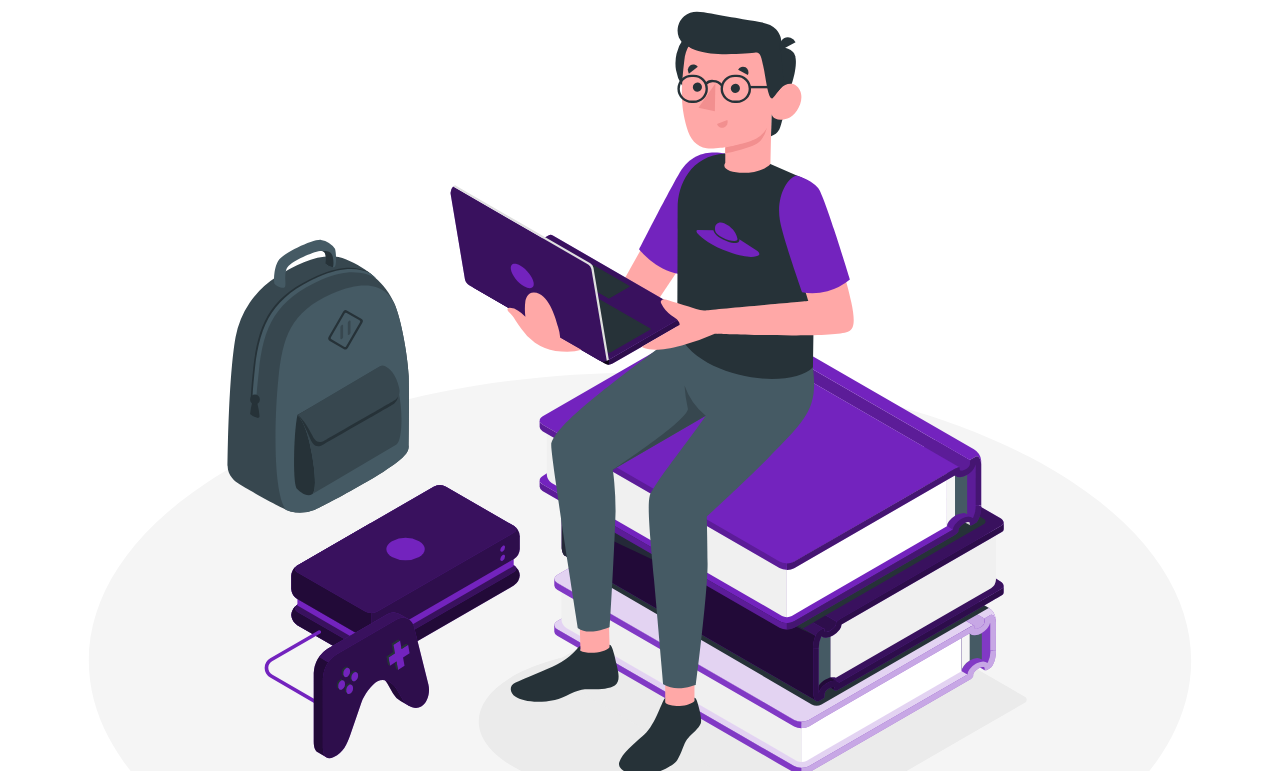
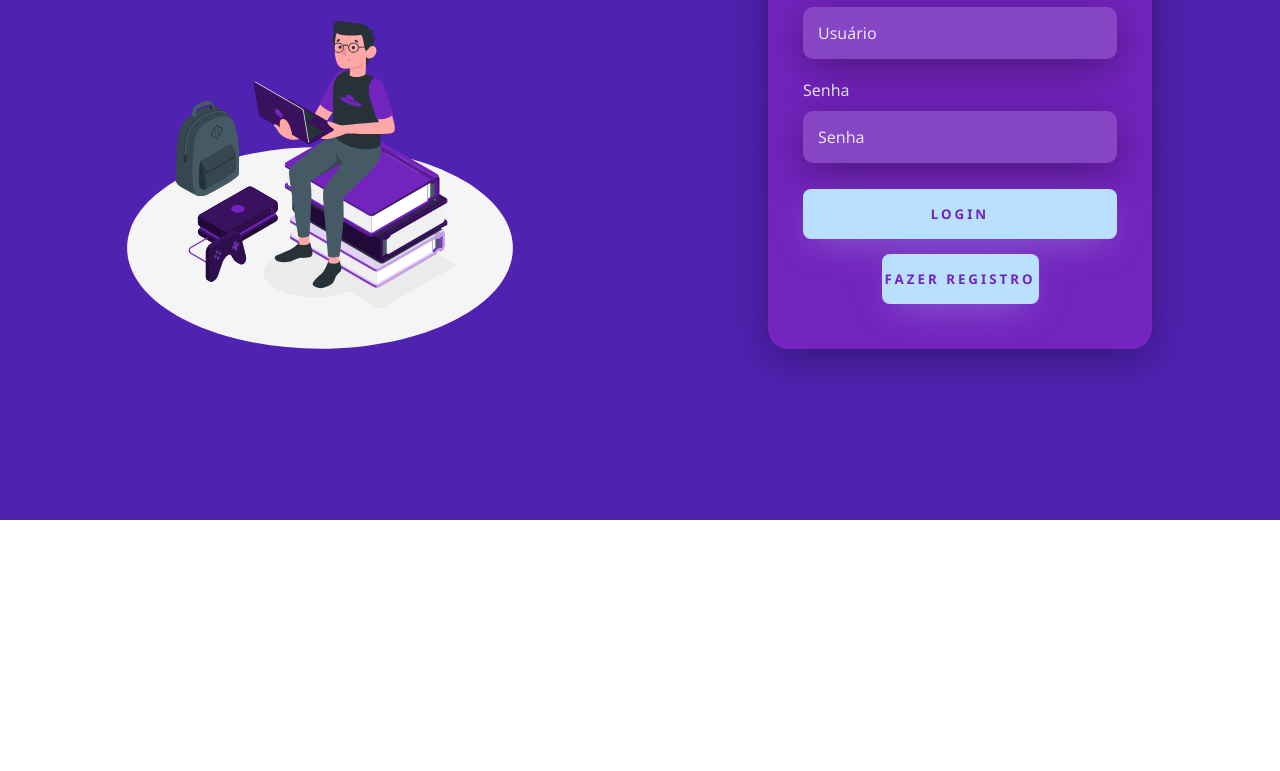
Before and after one commit to ChristianHdeSousa/ChristianHdeSousa.github.io, a plain HTML site: page Login.html in a window 1280 px wide. Shown: the part 280-1051 px from the top of the page. After the commit the page ends 800 px from the top, so only its background shows below. Drawn offline with Linux system fonts and the light colour scheme.

Commit message:
att style

```diff
--- a/style.css
+++ b/style.css
@@ -1,4 +1,176 @@
+  @import url('https://fonts.googleapis.com/css2?family=Noto+Sans:wght@400;700&display=swap');
 *{
     padding: 0;
     margin: 0;
+    font-family: 'Noto Sans' , sans-serif;
+    box-sizing: border-box;
 }
+
+.login-principal{
+    width: 100vw;
+    height: 100vh;
+    background-color: #4f22b1;
+    display: flex;
+    justify-content: center;
+    align-items: center;
+}
+
+.login-esquerda{
+    width: 50vw;
+    height: 100vh;
+    display: flex;
+    justify-content: center;
+    align-items: center;
+    flex-direction: column;
+}
+
+.login-esquerda > h1 {
+    font-size: 3vw;
+    color: #b9e0ff ;
+}
+
+.imagem-login-esquerda{
+    width: 35vw;
+}
+
+.login-direita{
+    width: 50vw;
+    height: 100vh;
+    display: flex;
+    justify-content: center;
+    align-items: center;
+}
+
+.card-login{
+    width: 60%;
+    display: flex;
+    justify-content: center;
+    align-items: center;
+    flex-direction: column;
+    padding: 30px 35px;
+    background: #7323be;
+    border-radius: 20px;
+    box-shadow: 0px 10px 40px #00000056;
+}
+
+.card-login > h1 {
+    color: #b9e0ff;
+    font-weight: 800;
+}
+
+.campo-texto{
+    width: 100%;
+    display: flex;
+    flex-direction: column;
+    align-items: flex-start;
+    justify-content: center;
+    margin: 10px 0px;
+}
+
+.campo-texto > input{
+    width: 100%;
+    border: none;
+    border-radius: 10px;
+    padding: 15px;
+    background-color: #8645c2;
+    color: #f0ffffde;
+    font-size: 12pt;
+    box-shadow: 0px 10px 40px #00000056;
+    outline: none;
+    box-sizing: border-box;
+}
+
+.campo-texto > label{
+    color: #f0ffffde;
+    margin-bottom: 10px;
+}
+
+.campo-texto > input::placeholder{
+    color: #f0ffffde;
+}
+form{
+    width: 100%;
+    box-sizing: border-box;
+}
+
+form.registrar{
+    width: 50%;
+    box-sizing: border-box;
+}
+.login{
+    width: 100%;
+    padding: 16px 0px;
+    margin-top: 16px;
+    border: none;
+    border-radius: 8px;
+    outline: none;
+    text-transform: uppercase;
+    font-weight: 800;
+    letter-spacing: 3px;
+    color:#7323be;
+    background:#b9e0ff;
+    cursor: pointer;
+    box-shadow: 0px 10px 40px -12px #b9dfff73;
+    justify-content: center;
+}
+
+.registro{
+    width: 100%;
+    padding: 16px 0px;
+    margin: 15px 0px;
+    border: none;
+    border-radius: 8px;
+    outline: none;
+    text-transform: uppercase;
+    font-weight: 800;
+    letter-spacing: 3px;
+    color:#7323be;
+    background:#b9e0ff;
+    cursor: pointer;
+    box-shadow: 0px 10px 40px -12px #b9dfff73;
+    box-sizing: border-box;
+    align-items: center;
+}
+.icons{
+    display: flex;
+    gap: 3vw;
+    box-sizing: border-box;
+    justify-content: center;
+    align-items: center;
+    cursor: pointer;
+    color: #b9e0ff;
+}
+
+a {
+    color: #b9e0ff;
+    justify-content: flex-start;
+}
+
+@media only screen and (max-width: 950px){
+    .card-login{
+        width: 85%;
+    }
+}
+
+@media only screen and (max-width: 600px){
+    .login-principal{
+        flex-direction: column;
+    }
+    .login-esquerda > h1{
+        display: none;
+    }
+    .login-esquerda{
+        width: 100%;
+        height: auto;
+    }
+    .login-direita{
+        width: 100%;
+        height: auto;
+    }
+    .login-esquerda > image{
+        width: 50vw;
+    }
+    .card-login{
+        width: 90%;
+    }
+}
```
